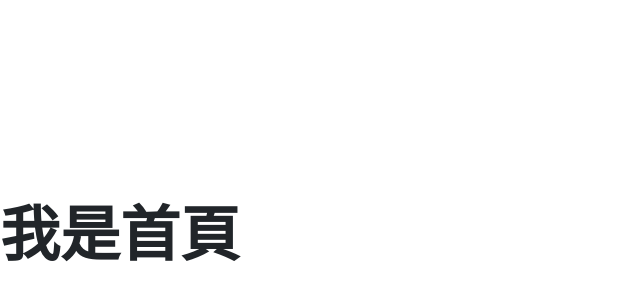
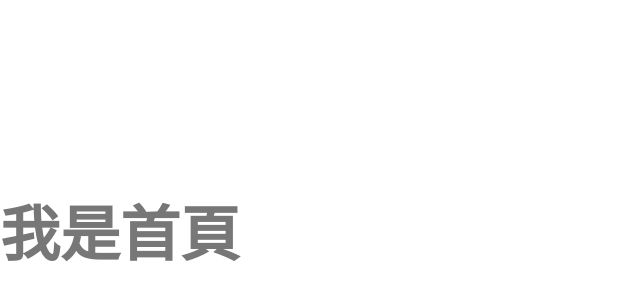
Before and after one commit to LRJwu/Hex2026-homeFinder, a website built with Vite: page pages/index.html in a window 1280 px wide. Shown: the part 26-326 px from the top of the page, without its empty margins (0-640 px from the left). Built offline with nearby package versions, Linux system fonts and the light colour scheme.

Commit message:
修改網站預設文字顏色

```diff
--- a/assets/scss/helpers/_variables.scss
+++ b/assets/scss/helpers/_variables.scss
@@ -485,7 +485,7 @@ $position-values: (
 // Settings for the `<body>` element.
 
 $body-text-align:           null !default;
-$body-color:                $gray-900 !default;
+$body-color:                $gray-700;//有修改，原本：900 !default;
 $body-bg:                   $white !default;
 
 $body-secondary-color:      rgba($body-color, .75) !default;
```
